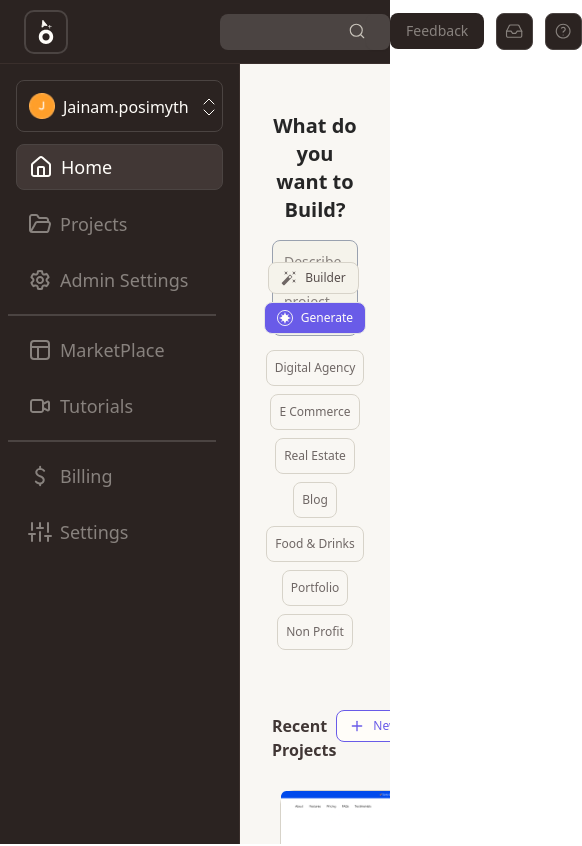
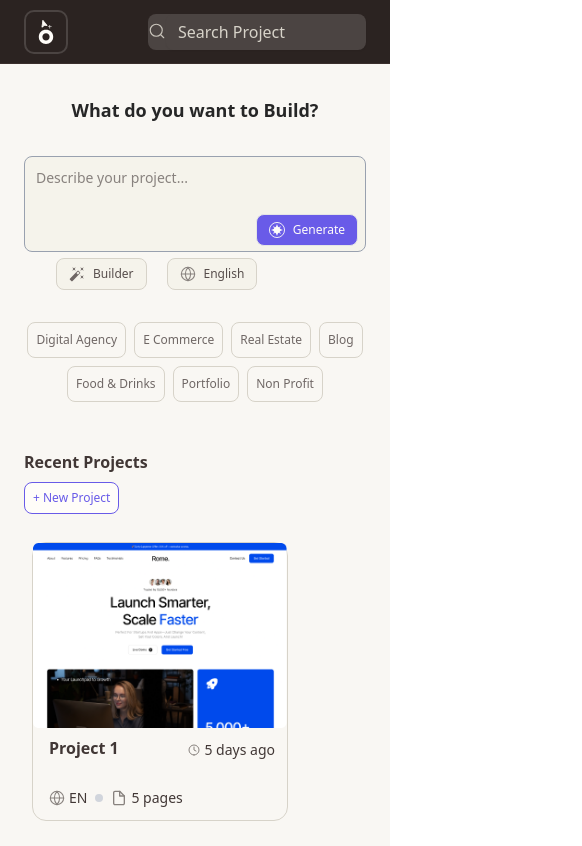
Before and after one commit to jainamposimyth/SproutOS-Frontend, a Next.js app: page / in a window 390 px wide. Shown: the top 846 px of the page, 582 px wide, since content can reach past the window. Built offline with nearby package versions, Linux system fonts and the light colour scheme.

Commit message:
testing dashboard page

```diff
--- a/src/components/dashboard/Hero.jsx
+++ b/src/components/dashboard/Hero.jsx
@@ -7,45 +7,35 @@ import RecentProjects from "./RecentProjects"
 
 const Hero = () => {
   const CTAButtons = [
-    {
-      title: "Digital Agency",
-
-    }, {
-      title: "E Commerce",
-    },
-    {
-      title: "Real Estate",
-
-    }, {
-      title: "Blog",
-    },
-    {
-      title: "Food & Drinks",
-
-    }, {
-      title: "Portfolio",
-    },
-    {
-      title: "Non Profit"
-    }
+    { title: "Digital Agency" },
+    { title: "E Commerce" },
+    { title: "Real Estate" },
+    { title: "Blog" },
+    { title: "Food & Drinks" },
+    { title: "Portfolio" },
+    { title: "Non Profit" },
   ]
 
   return (
-    <div className="flex flex-col h-screen bg-[#F9F7F3] text-white">
-
-      <Navbar />
+    <div className="flex flex-col min-h-screen bg-[#F9F7F3] text-white">
+      {/* Navbar */}
+      <div className="fixed top-0 left-0 right-0 z-50 bg-[#F9F7F3]">
+        <Navbar />
+      </div>
+      <div className="flex flex-1  min-h-0">
+        <div className="hidden md:block mt-16">
+          <SideBar />
+        </div>
 
 
-      <div className="flex flex-1 min-h-0">
-        <SideBar />
-
-        <main className="flex-1 overflow-y-auto p-4 md:p-6 lg:p-8">
-          <div className="flex flex-col items-center justify-start pt-8 md:pt-16 lg:pt-24">
-            <h1 className="text-xl md:text-2xl lg:text-3xl font-semibold text-center text-neutral-800 dark:text-white px-4">
+        <main className="flex-1 overflow-y-auto p-4 pt-24 sm:pt-28 md:pt-32 lg:pt-40 md:p-6 lg:p-8">
+          <div className="flex flex-col items-center justify-start">
+            <h1 className="text-lg sm:text-xl md:text-2xl lg:text-3xl font-semibold text-center text-neutral-800 dark:text-white px-2 sm:px-4">
               What do you want to Build?
             </h1>
 
-            <div className="relative w-full md:w-4/5 max-w-3xl mt-4 md:mt-6 lg:mt-8 px-4 md:px-0">
+            {/* Textarea + Buttons */}
+            <div className="relative w-full sm:w-4/5 max-w-3xl mt-8 sm:mt-10 md:mt-6 lg:mt-8 px-2 sm:px-4 md:px-0">
               <textarea
                 id="description"
                 placeholder=" "
@@ -53,31 +43,40 @@ const Hero = () => {
               />
               <label
                 htmlFor="description"
-                className="absolute left-7 md:left-4 top-3 md:top-4 text-sm md:text-base text-[#88827E] transition-all
-             peer-placeholder-shown:opacity-100
-             peer-focus:opacity-0 peer-focus:hidden"
+                className="absolute left-5 sm:left-7 md:left-4 top-3 md:top-4 text-sm md:text-base text-[#88827E] transition-all
+                peer-placeholder-shown:opacity-100
+                peer-focus:opacity-0 peer-focus:hidden"
               >
                 Describe your project...
               </label>
 
-              <div className="absolute left-3 md:left-4 bottom-2 md:bottom-3 flex flex-col sm:flex-row gap-2 md:gap-3">
-                <Button className="cursor-pointer bg-[#F5F3EB] border border-[#D7D3C9] hover:bg-[#F5F3EB] text-[#574E4C] text-xs md:text-sm px-2 md:px-4 h-8 md:h-10">
-
-                  <svg width="14" height="14" viewBox="0 0 16 16" fill="none" xmlns="http://www.w3.org/2000/svg" className="md:w-4 md:h-4">
-                    <path d="M4.99906 3.73398L3.3324 4.66732L4.26573 3.00065L3.3324 1.33398L4.99906 2.26732L6.66573 1.33398L5.7324 3.00065L6.66573 4.66732L4.99906 3.73398ZM12.9991 10.2673L14.6657 9.33398L13.7324 11.0007L14.6657 12.6673L12.9991 11.734L11.3324 12.6673L12.2657 11.0007L11.3324 9.33398L12.9991 10.2673ZM14.6657 1.33398L13.7324 3.00065L14.6657 4.66732L12.9991 3.73398L11.3324 4.66732L12.2657 3.00065L11.3324 1.33398L12.9991 2.26732L14.6657 1.33398ZM8.8924 8.52065L10.5191 6.89398L9.10573 5.48065L7.47906 7.10732L8.8924 8.52065ZM9.57906 4.86065L11.1391 6.42065C11.3991 6.66732 11.3991 7.10065 11.1391 7.36065L3.35906 15.1407C3.09906 15.4007 2.66573 15.4007 2.41906 15.1407L0.859062 13.5807C0.599063 13.334 0.599063 12.9007 0.859062 12.6407L8.63906 4.86065C8.89906 4.60065 9.3324 4.60065 9.57906 4.86065Z" fill="#6F6765" />
+              {/* Left buttons below textarea */}
+              <div className="absolute left-10 sm:left-5 md:left-4 -bottom-8   sm:bottom-20 md:bottom-3 flex flex-wrap gap-5 md:gap-3">
+                <Button className="cursor-pointer bg-[#F5F3EB] border border-[#D7D3C9] hover:bg-[#F5F3EB] text-[#574E4C] text-xs sm:text-sm px-2 sm:px-3 md:px-4 h-8 md:h-10">
+                  <svg
+                    width="14"
+                    height="14"
+                    viewBox="0 0 16 16"
+                    fill="none"
+                    xmlns="http://www.w3.org/2000/svg"
+                    className="w-3 h-3 sm:w-4 sm:h-4"
+                  >
+                    <path
+                      d="M4.99906 3.73398L3.3324 4.66732L4.26573 3.00065L3.3324 1.33398L4.99906 2.26732L6.66573 1.33398L5.7324 3.00065L6.66573 4.66732L4.99906 3.73398ZM12.9991 10.2673L14.6657 9.33398L13.7324 11.0007L14.6657 12.6673L12.9991 11.734L11.3324 12.6673L12.2657 11.0007L11.3324 9.33398L12.9991 10.2673ZM14.6657 1.33398L13.7324 3.00065L14.6657 4.66732L12.9991 3.73398L11.3324 4.66732L12.2657 3.00065L11.3324 1.33398L12.9991 2.26732L14.6657 1.33398ZM8.8924 8.52065L10.5191 6.89398L9.10573 5.48065L7.47906 7.10732L8.8924 8.52065ZM9.57906 4.86065L11.1391 6.42065C11.3991 6.66732 11.3991 7.10065 11.1391 7.36065L3.35906 15.1407C3.09906 15.4007 2.66573 15.4007 2.41906 15.1407L0.859062 13.5807C0.599063 13.334 0.599063 12.9007 0.859062 12.6407L8.63906 4.86065C8.89906 4.60065 9.3324 4.60065 9.57906 4.86065Z"
+                      fill="#6F6765"
+                    />
                   </svg>
-
                   <span className="hidden sm:inline">Prompt Builder</span>
                   <span className="sm:hidden">Builder</span>
                 </Button>
-                <Button className="cursor-pointer bg-[#F5F3EB] border border-[#D7D3C9] hover:bg-[#F5F3EB] text-[#574E4C] text-xs md:text-sm px-2 md:px-4 h-8 md:h-10">
 
+                <Button className="cursor-pointer bg-[#F5F3EB] border border-[#D7D3C9] hover:bg-[#F5F3EB] text-[#574E4C] text-xs sm:text-sm px-2 sm:px-3 md:px-4 h-8 md:h-10">
 
-                  <svg width="14" height="14" viewBox="0 0 16 16" fill="none" xmlns="http://www.w3.org/2000/svg" className="md:w-4 md:h-4">
+                  <svg width="16" height="16" viewBox="0 0 16 16" fill="none" xmlns="http://www.w3.org/2000/svg">
                     <g clipPath="url(#clip0_428_4901)">
                       <path d="M7.9987 14.6673C11.6806 14.6673 14.6654 11.6825 14.6654 8.00065C14.6654 4.31875 11.6806 1.33398 7.9987 1.33398C4.3168 1.33398 1.33203 4.31875 1.33203 8.00065C1.33203 11.6825 4.3168 14.6673 7.9987 14.6673Z" stroke="#88827E" strokeWidth="1.06667" strokeLinecap="round" strokeLinejoin="round" />
                       <path d="M1.33203 8H14.6654" stroke="#88827E" strokeWidth="1.06667" strokeLinecap="round" strokeLinejoin="round" />
-                      <path d="M7.9987 1.33398C9.66622 3.15955 10.6139 5.52867 10.6654 8.00065C10.6139 10.4726 9.66622 12.8417 7.9987 14.6673C6.33118 12.8417 5.38353 10.4726 5.33203 8.00065C5.38353 5.52867 6.33118 3.15955 7.9987 1.33398Z" stroke="#88827E" strokeWidth="1.06667" strokeLinecap="round" strokeLinejoin="round" />
+                      <path d="M7.9987 1.33398C9.66622 3.15955 10.6139 5.52867 10.6654 8.00065C10.6139 10.4726 9.66622 12.8417 7.9987 14.6673C6.33118 12.8417 5.38353 10.4726 5.33203 8.00065C5.38353 5.52867 6.33118 3.15955 7.9987 1.33398Z" stroke="#88827E" stroke-width="1.06667" strokeLinecap="round" strokeLinejoin="round" />
                     </g>
                     <defs>
                       <clipPath id="clip0_428_4901">
@@ -88,14 +87,12 @@ const Hero = () => {
 
                   English
                 </Button>
-
               </div>
 
-              <Button className="cursor-pointer absolute bottom-2 md:bottom-3 right-2 bg-[#695BE8] border hover:bg-[#695BE8] text-[#FFFDF9] text-xs md:text-sm px-3 md:px-4 h-8 md:h-10">
+              {/* Generate button */}
+              <Button className="cursor-pointer absolute bottom-3 md:bottom-3 right-4 md:right-2  bg-[#695BE8] border hover:bg-[#695BE8] text-[#FFFDF9] text-xs sm:text-sm px-3 sm:px-4 h-8 md:h-10">
 
-
-
-                <svg width="14" height="14" viewBox="0 0 16 16" fill="none" xmlns="http://www.w3.org/2000/svg" className="md:w-4 md:h-4">
+                <svg width="16" height="16" viewBox="0 0 16 16" fill="none" xmlns="http://www.w3.org/2000/svg">
                   <g clipPath="url(#clip0_428_4907)">
                     <circle cx="7.99609" cy="8" r="7.55556" stroke="#FFFDF9" strokeWidth="0.888889" />
                     <path opacity="0.8" d="M11.9846 3.9983C10.3535 6.41572 10.3535 9.58137 11.9846 11.9988C9.5672 10.3677 6.40155 10.3677 3.98413 11.9988C5.61524 9.58137 5.61524 6.41572 3.98413 3.9983C6.40155 5.62941 9.5672 5.62941 11.9846 3.9983Z" fill="#FFFDF9" />
@@ -113,45 +110,37 @@ const Hero = () => {
               </Button>
             </div>
 
-            <div className="flex flex-wrap justify-center gap-2 px-4 pt-2">
+            {/* Category Buttons */}
+            <div className="flex flex-wrap justify-center gap-2 px-2 sm:px-4  pt-16 sm:pt-2">
               {CTAButtons.map((btns, idx) => (
-                <Button key={idx} className="border-[#D7D3C9] bg-[#F9F7F3] px-2 md:px-3 py-2 cursor-pointer hover:bg-[#F9F7F3] border text-[#6F6765] text-xs md:text-sm">
+                <Button
+                  key={idx}
+                  className="border-[#D7D3C9] bg-[#F9F7F3] px-2 sm:px-3 py-2 cursor-pointer hover:bg-[#F9F7F3] border text-[#6F6765] text-xs sm:text-sm"
+                >
                   {btns.title}
                 </Button>
               ))}
             </div>
+          </div>
 
-          </div>
-          <div className="mt-8 md:mt-12 px-4 md:px-0">
-            <div className="text-[#413735] font-semibold text-base md:text-lg pt-8 md:pt-12 lg:pt-18">
-              <div className="flex justify-between items-start mb-4">
+          {/* Recent Projects Section */}
+          <div className="mt-6 sm:mt-8 md:mt-12 px-2 sm:px-4 md:px-0">
+            <div className="text-[#413735] font-semibold text-base sm:text-lg pt-6 sm:pt-8 md:pt-12">
+              <div className="flex flex-col sm:flex-row justify-between items-start sm:items-center mb-4 gap-2">
                 <h1>Recent Projects</h1>
-                <Button className="border-[#695BE8] border text-[#695BE8] cursor-pointer bg-[#FFFDF9] hover:bg-[#FFFDF9] -mt-1 text-xs md:text-sm px-2 md:px-4 h-8 md:h-10">
-
-                  <svg width="14" height="14" viewBox="0 0 16 16" fill="none" xmlns="http://www.w3.org/2000/svg" className="md:w-4 md:h-4">
-                    <path d="M8 3.33334V12.6667" stroke="#695BE8" strokeWidth="1.33333" strokeLinecap="round" strokeLinejoin="round" />
-                    <path d="M3.33337 8H12.6667" stroke="#695BE8" strokeWidth="1.33333" strokeLinecap="round" strokeLinejoin="round" />
-                  </svg>
-
-                  <span className="hidden sm:inline">New Project</span>
-                  <span className="sm:hidden">New</span>
+                <Button className="border-[#695BE8] border text-[#695BE8] cursor-pointer bg-[#FFFDF9] hover:bg-[#FFFDF9] text-xs sm:text-sm px-2 sm:px-4 h-8 md:h-10">
+                  + New Project
                 </Button>
               </div>
-              <div className="grid grid-cols-1 sm:grid-cols-2 sm:ml-5 sm:gap-2 lg:grid-cols-4 lg:gap-4 gap-4">
+              <div className="grid grid-cols-1 sm:grid-cols-2 gap-3 md:gap-4 lg:grid-cols-4">
                 <RecentProjects title="Project 1" />
                 <RecentProjects title="Project 2" />
                 <RecentProjects title="Project 3" />
                 <RecentProjects title="Project 4" />
-
-
-
               </div>
             </div>
           </div>
-
-
         </main>
-
       </div>
     </div>
   )
--- a/src/components/dashboard/Navbar.jsx
+++ b/src/components/dashboard/Navbar.jsx
@@ -4,8 +4,8 @@ import { Button } from '../ui/button'
 
 const Navbar = () => {
     return (
-        <div className="h-16 bg-[#2B2321] flex items-center justify-between px-6 border-b border-[#3A2F2C]">
-       <div className='border-2 cursor-pointer  border-[#4B4442] px-3 py-2 rounded-lg'>
+        <div className="h-16  bg-[#2B2321] flex items-center justify-between px-6 border-b border-[#3A2F2C]">
+       <div className='border-2 cursor-pointer   border-[#4B4442] px-3 py-2 rounded-lg'>
                 <svg width="16" height="24" viewBox="0 0 12 20" fill="none" xmlns="http://www.w3.org/2000/svg">
                     <path d="M3.85185 16.26C4.42798 16.8141 5.14403 17.0911 6 17.0911C6.85597 17.0911 7.57202 16.8141 8.14815 16.26C8.72428 15.6896 9.01235 14.9482 9.01235 14.0356C9.01235 13.1556 8.72428 12.4385 8.14815 11.8845C7.57202 11.3304 6.85597 11.0534 6 11.0534C5.14403 11.0534 4.42798 11.3304 3.85185 11.8845C3.27572 12.4385 2.98765 13.1556 2.98765 14.0356C2.98765 14.9482 3.27572 15.6896 3.85185 16.26ZM10.2469 18.3378C9.09465 19.4459 7.67901 20 6 20C4.32099 20 2.89712 19.4459 1.7284 18.3378C0.576132 17.2296 0 15.7956 0 14.0356C0 12.2756 0.576132 10.8497 1.7284 9.75782C2.89712 8.66597 4.32099 8.12004 6 8.12004C7.67901 8.12004 9.09465 8.66597 10.2469 9.75782C11.4156 10.8497 12 12.2756 12 14.0356C12 15.7956 11.4156 17.2296 10.2469 18.3378Z" fill="#FFFDF9" />
                     <path d="M2.78487 5.78635C2.75508 5.81131 2.70986 5.78691 2.7149 5.74859L3.40127 0.532099C3.40615 0.494966 3.45377 0.481965 3.47719 0.511369L6.72116 4.58392C6.74465 4.6134 6.72059 4.65631 6.68289 4.65216L4.45248 4.40696C4.44081 4.40568 4.42912 4.4092 4.42016 4.41671L2.78487 5.78635Z" fill="#FFFDF9" />
@@ -14,17 +14,17 @@ const Navbar = () => {
                 </svg>
 
             </div>
-            <div className='bg-[#4B4442]  ml-38 flex w-96 rounded-md'>
-                <div className='pl-8 pt-2 ml-24'>
+            <div className='bg-[#4B4442]  ml-20 md:ml-38 flex w-56 md:w-96 rounded-md'>
+                <div className='md:pl-8  pt-2 ml-0 md:ml-24'>
 
                     <svg width="18" height="18" viewBox="0 0 18 18" fill="none" xmlns="http://www.w3.org/2000/svg">
                         <path opacity="0.9" d="M15.75 15.75L12.75 12.75M14.25 8.25C14.25 9.8413 13.6179 11.3674 12.4926 12.4926C11.3674 13.6179 9.8413 14.25 8.25 14.25C6.6587 14.25 5.13258 13.6179 4.00736 12.4926C2.88214 11.3674 2.25 9.8413 2.25 8.25C2.25 6.6587 2.88214 5.13258 4.00736 4.00736C5.13258 2.88214 6.6587 2.25 8.25 2.25C9.8413 2.25 11.3674 2.88214 12.4926 4.00736C13.6179 5.13258 14.25 6.6587 14.25 8.25Z" stroke="#D7D3C9" strokeWidth="1.125" strokeMiterlimit="10" strokeLinecap="round" strokeLinejoin="round" />
                     </svg>
 
                 </div>
-                <Input type="email" placeholder="Search Project" className="border-none focus-visible:ring-0 focus-visible:ring-offset-0  focus:outline-none placeholder:text-[#D7D3C9]" />
+                <Input type="email" placeholder="Search Project" className="border-none focus-visible:ring-0 focus-visible:ring-offset-0 w-full  focus:outline-none placeholder:text-[#D7D3C9]" />
             </div>
-            <div className='flex gap-3 '>
+            <div className='md:flex hidden gap-3 '>
                <Button className="bg-[#2B2321] hover:bg-[#2B2321] cursor-pointer text-[#88827E]">
                 Feedback
                </Button>
--- a/src/components/sitemap/SideEditor.jsx
+++ b/src/components/sitemap/SideEditor.jsx
@@ -2,6 +2,7 @@
 import React, { useState } from 'react';
 import { X, ChevronDown, ChevronRight } from 'lucide-react';
 import { Button } from '@/components/ui/button';
+import { Input } from '../ui/input';
 
 export default function SideEditor({ node, onSave, onClose }) {
   const [title, setTitle] = useState(node.data.title || '');
@@ -33,75 +34,92 @@ export default function SideEditor({ node, onSave, onClose }) {
   };
 
   return (
-    <div className="fixed top-0 right-0 h-full w-80 bg-white border-l border-gray-200 shadow-xl z-50 p-4 overflow-y-auto transition-transform duration-300">
+    <div>
+  <div className="absolute top-0 left-16 rounded-t-xl h-full w-80 bg-white border-l border-gray-200 shadow-xl z-50 p-4 overflow-y-auto transition-transform duration-300">
       <div className="flex justify-between items-center mb-4">
-        <h2 className="text-lg font-semibold text-black">Edit Page</h2>
+        <h2 className="text-lg font-semibold text-black">Project</h2>
         <button onClick={onClose}>
           <X className="w-5 h-5 text-gray-500 hover:text-black" />
         </button>
       </div>
 
-      {/* Page Title */}
-      <label className="block text-black text-sm font-medium mb-1">Page Title</label>
-      <input
+
+  <div className='text-md font-[500] pt-3 text-[#413735]'>
+              Name
+            </div>
+      <Input
         type="text"
         value={title}
         onChange={(e) => setTitle(e.target.value)}
-        className="w-full border border-gray-300 text-black rounded-md p-2 text-sm mb-4"
-      />
+       className="w-full border border-[#D7D3C9] text-black rounded-md p-3 mt-2 text-sm mb-4
+             focus:outline-none focus:ring-0  focus:border focus:border-[#D7D3C9] focus-visible:ring-0 "
+/>
 
-      {/* Sections */}
-      <label className="block text-sm font-medium text-black mb-2">Sections</label>
 
-      <div className="space-y-2">
+       <div className='text-md  pt-5 font-[500] text-[#413735]'>
+              Sections
+            </div>
+
+      <div className="">
         {sections.map((section, index) => (
           <div
             key={index}
-            className="border border-gray-200 rounded-md p-2 bg-[#F9F9F9]"
+            className="rounded-md p-2 "
           >
-            {/* Section Header */}
             <div
               className="flex justify-between items-center cursor-pointer"
               onClick={() => handleToggleExpand(index)}
             >
-              <input
+              <Input
                 type="text"
                 value={section.name}
                 onChange={(e) => handleSectionChange(index, 'name', e.target.value)}
-                className="w-full border border-gray-300 text-black rounded-md p-1 text-sm mr-2"
-              />
+              className="w-full border border-[#D7D3C9] text-black rounded-md p-3 mt-2 text-sm mb-4
+             focus:outline-none focus:ring-0  focus:border focus:border-[#D7D3C9] focus-visible:ring-0 "
+/>
+
               {expandedIndex === index ? (
-                <ChevronDown className="w-4 h-4 text-gray-600" />
+                <ChevronDown className="w-4 h-4 ml-3 -mt-2 text-gray-600" />
               ) : (
-                <ChevronRight className="w-4 h-4 text-gray-600" />
+                <ChevronRight className="w-4 h-4 ml-3 -mt-2 text-gray-600" />
               )}
             </div>
 
-            {/* Section Description (only visible when expanded) */}
+
             {expandedIndex === index && (
+
+           <>
+            <div className='text-sm font-[500] text-[#413735]'>
+              Description
+            </div>
+
               <textarea
                 value={section.description}
                 onChange={(e) =>
                   handleSectionChange(index, 'description', e.target.value)
                 }
                 placeholder="Enter description..."
-                className="w-full mt-2 border border-gray-300 text-black rounded-md p-2 text-sm"
+                className="w-full mt-2 border border-gray-300 text-black rounded-md p-2 text-sm resize-none focus:outline-none focus:ring-0  focus:border focus:border-[#D7D3C9] focus-visible:ring-0"
                 rows={3}
               />
+              </>
             )}
           </div>
         ))}
       </div>
 
-      {/* Footer Buttons */}
+
       <div className="flex text-black justify-end gap-2 mt-6">
-        <Button variant="outline" onClick={onClose}>
+        <Button className="cursor-pointer" variant="outline" onClick={onClose}>
           Cancel
         </Button>
-        <Button onClick={handleSave}>
+        <Button className="bg-[#EFEFFF] hover:bg-[#EFEFFF] text-[#695BE8] border border-[#847DFE] cursor-pointer" onClick={handleSave}>
           Save
         </Button>
       </div>
     </div>
+
+    </div>
+
   );
 }
```
Also changed, not shown: src/components/sitemap-2/Hero.jsx (+14 -9 lines), src/components/design/Tabs/StyleGuide.jsx (indentation only).
